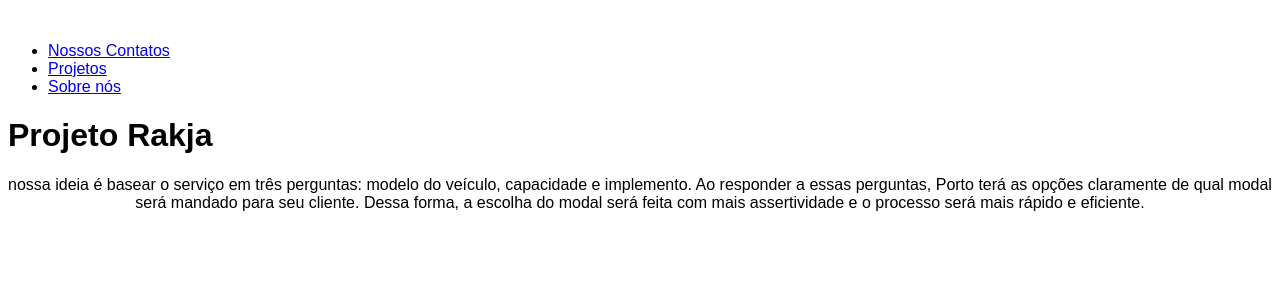
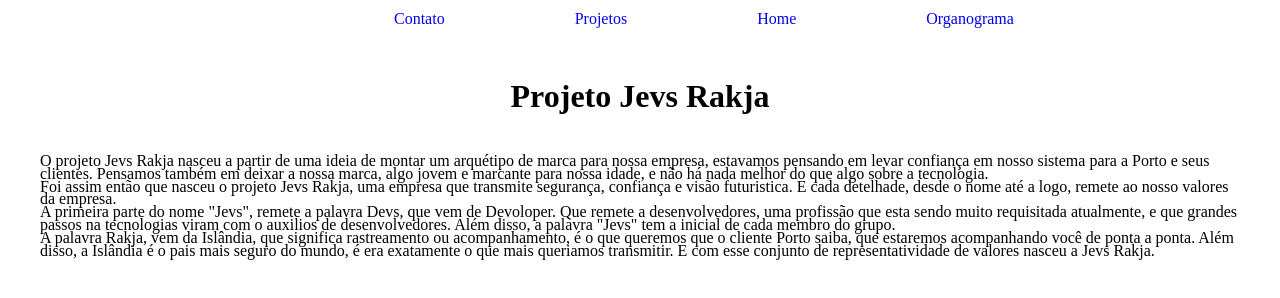
Before and after one commit to JoaovBenjamin/html, a plain HTML site: page Home.html in a window 1280 px wide. Drawn offline with Linux system fonts and the light colour scheme.

Commit message:
Correções

```diff
--- a/Home.html
+++ b/Home.html
@@ -12,65 +12,42 @@
 
   <title>Pagina Home</title>
   <link rel="stylesheet" href="css/styles.css">
-  <img src="" alt="">
-
-  <style>
-      body {
-          font: normal 16px Arial, Verdana, serif;
-          text-align: left;
-      }
-
-      h1{
-        text-align: left;
-      }
-
-      p{
-        text-align:center;
-      }
-
-  </style>
-
-
-  <link rel="stylesheet" href="styles.css">
-
 </head>
-
+<body>
 <div>
-  <section>
-
-      <nav>
+    <nav>
 
         <ul>
 
-          <li class="menu"><a href="Contato.html">Nossos Contatos</a></li>
+          <li><a href="Contato.html"target="_blank">Contato</a></li>
 
-          <li><a href="Projetos.html">Projetos</a></li>
+          <li><a href="Projetos.html"target="_blank">Projetos</a></li>
 
-          <li><a href="sobreNós.html">Sobre nós</a></li>
+          <li><a href="Home.html"target="_blank">Home</a></li>
+
+          <li><a href="Orgonograma.html" target="_blank">Organograma</a></li>
 
         </ul>
 
       </nav>
+    </div>
 
-  </section>
-</div>
+<div>
+  <header class="header">
 
-<body>
-  <header>
-
-    <h1> Projeto Rakja</h1>
+    <h1> Projeto Jevs Rakja</h1>
 
   </header>
+</div>
+  <div class="Home">
+      <section>
+              <span>O projeto Jevs Rakja nasceu a partir de uma ideia de montar um arquétipo de marca para nossa empresa, estavamos pensando em levar confiança em nosso sistema para a Porto e seus clientes. Pensamos também em deixar a nossa marca, algo jovem e marcante para nossa idade, e não há nada melhor do que algo sobre a tecnologia.</span><br>
 
-  <div>
-      <section>
-          <nav>
-              <p>
-                nossa ideia é basear o serviço em três perguntas: modelo do veículo, capacidade e implemento.
-                Ao responder a essas perguntas, Porto terá as opções claramente de qual modal será mandado para seu cliente.
-                Dessa forma, a escolha do modal será feita com mais assertividade e o processo será mais rápido e eficiente.
-              </p>
-          </nav>
+              <span>Foi assim então que nasceu o projeto Jevs Rakja, uma empresa que transmite segurança, confiança e visão futuristica. E cada detelhade, desde o nome até a logo, remete ao nosso valores da empresa.</span><br>
+
+              <span>A primeira parte do nome "Jevs", remete a palavra Devs, que vem de Devoloper. Que remete a desenvolvedores, uma profissão que esta sendo muito requisitada atualmente, e que grandes passos na tecnologias viram com o auxilios de desenvolvedores. Além disso, a palavra "Jevs" tem a inicial de cada membro do grupo.</span><br>
+
+              <span>A palavra Rakja, vem da Islândia, que significa rastreamento ou acompanhamento, é o que queremos que o cliente Porto saiba, que estaremos acompanhando você de ponta a ponta. Além disso, a Islândia é o pais mais seguro do mundo, é era exatamente o que mais queriamos transmitir. E com esse conjunto de representatividade de valores nasceu a Jevs Rakja.</span>
       </section>
 
   </div>
--- /dev/null
+++ b/css/nav.css
@@ -0,0 +1,29 @@
+*{
+    margin: 0px;
+    padding: 0px;
+}
+
+nav ul {
+    display: flex;
+    list-style: none;
+    margin: 0;
+    padding: 0;
+    margin-left: 30%;
+  }
+
+
+
+
+
+  nav li {
+    margin-right: 100px;
+  }
+
+  nav a {
+    display: inline-block;
+    padding: 10px;
+    text-decoration: none;
+    border-radius: 5px;
+    margin-right: 10px;
+    white-space: nowrap;
+  }
--- /dev/null
+++ b/css/organograma.css
@@ -0,0 +1,35 @@
+*{
+    margin: 0px;
+    padding: 0px;
+}
+
+
+img {
+    display: block;
+    margin: 0 auto;
+  }
+
+  nav ul {
+    display: flex;
+    list-style: none;
+    margin: 0;
+    padding: 0;
+    margin-left: 30%;
+  }
+
+
+
+
+
+  nav li {
+    margin-right: 100px;
+  }
+
+  nav a {
+    display: inline-block;
+    padding: 10px;
+    text-decoration: none;
+    border-radius: 5px;
+    margin-right: 10px;
+    white-space: nowrap;
+  }
--- /dev/null
+++ b/css/projetos.css
@@ -0,0 +1,51 @@
+*{
+    margin: 0px;
+    padding: 0px;
+}
+
+nav ul {
+    display: flex;
+    list-style: none;
+    margin: 0;
+    padding: 0;
+    margin-left: 30%;
+  }
+
+
+
+
+
+  nav li {
+    margin-right: 100px;
+  }
+
+  nav a {
+    display: inline-block;
+    padding: 10px;
+    text-decoration: none;
+    border-radius: 5px;
+    margin-right: 10px;
+    white-space: nowrap;
+  }
+
+header.header{
+    text-align: center;
+    margin-top: 40px;
+
+}
+
+div.Ideia{
+
+    display: flex;
+    justify-content: center;
+    align-items: center;
+    height: 80%;
+    line-height: 80%;
+    margin: 40px;
+
+}
+
+h3.position{
+    text-align: center;
+    margin-top: 30px;
+}
--- /dev/null
+++ b/css/styles.css
@@ -0,0 +1,47 @@
+*{
+    margin: 0px;
+    padding: 0px;
+}
+
+nav ul {
+    display: flex;
+    list-style: none;
+    margin: 0;
+    padding: 0;
+    margin-left: 30%;
+  }
+
+
+
+
+
+  nav li {
+    margin-right: 100px;
+  }
+
+  nav a {
+    display: inline-block;
+    padding: 10px;
+    text-decoration: none;
+    border-radius: 5px;
+    margin-right: 10px;
+    white-space: nowrap;
+  }
+
+header.header{
+    text-align: center;
+    margin-top: 40px;
+
+}
+
+
+div.Home{
+
+    display: flex;
+    justify-content: center;
+    align-items: center;
+    height: 80%;
+    line-height: 80%;
+    margin: 40px;
+
+}
```
Also changed, not shown: Contato.html (+12 -20 lines), Orgonograma.html (+22 -3 lines), Projetos.html (+27 -17 lines), sobreNós.html (deleted, +0 -50 lines).
